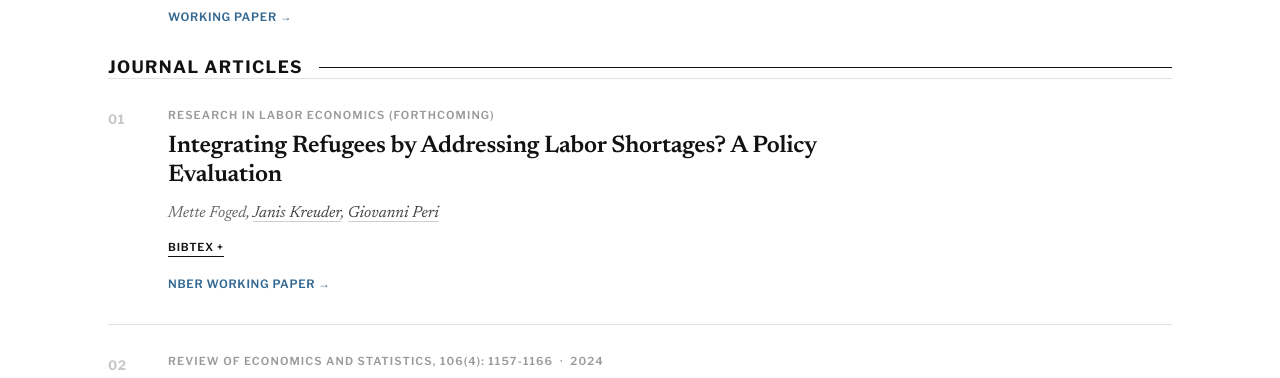
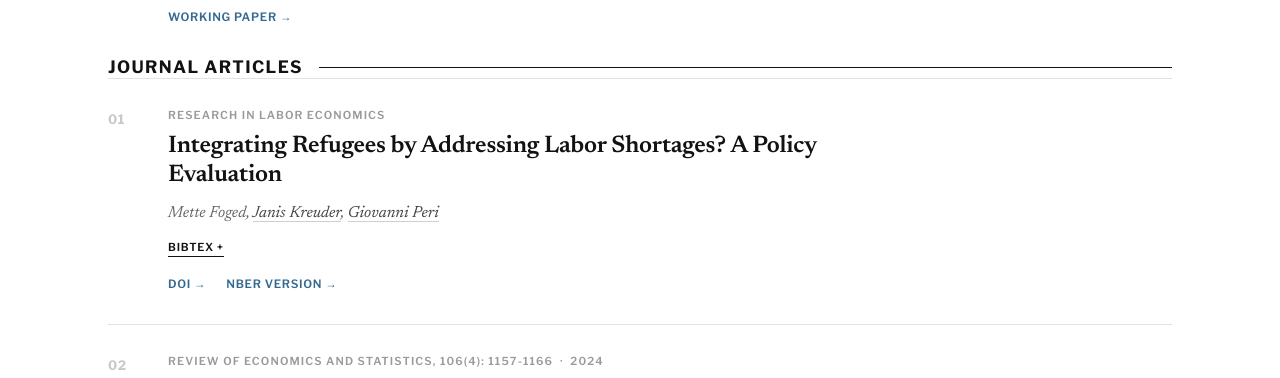
Before and after one commit to mettefoged/mettefoged.github.io, a Jekyll site: the page built from _pages/research.md, in a window 1280 px wide and 900 px high, scrolled down 927 px. Shown: the part 152-530 px from the top of the window. Built offline with Jekyll 4.4.1, drawn with Linux system fonts in a browser that asks for light colours.

Commit message:
Fix journal article venue and add DOI link
Updated the venue for a journal article and added DOI link.

```diff
--- a/_data/research.yml
+++ b/_data/research.yml
@@ -70,7 +70,7 @@ sections:
   - title: "Journal articles"
     items:
       - title: "Integrating Refugees by Addressing Labor Shortages? A Policy Evaluation"
-        venue: "Research in Labor Economics (forthcoming)"
+        venue: "Research in Labor Economics"
         authors:
           - name: "Mette Foged"
           - key: "janis_kreuder"
@@ -83,7 +83,9 @@ sections:
             note    = {Forthcoming}
           }
         links:
-          - label: "NBER working paper"
+          - label: "DOI"
+            url: "https://doi.org/10.1108/S0147-91212026000053A003"
+          - label: "NBER version"
             url: "https://www.nber.org/papers/w29781"
 
       - title: "Language Training and Refugees' Integration"
```
